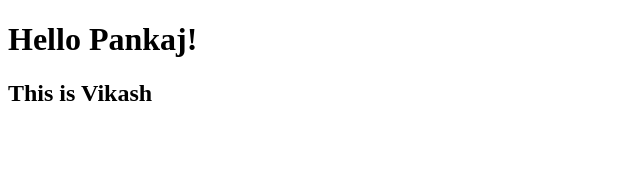
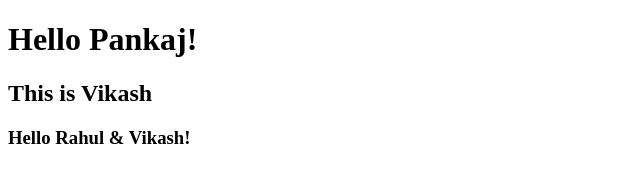
Before and after one commit to neegexvikash/git-practice, a plain HTML site: page index.html in a window 1280 px wide. Shown: the whole page, without its empty margins (0-640 px from the left). Drawn offline with Linux system fonts and the light colour scheme.

Commit message:
Update Rahul feature

```diff
--- a/index.html
+++ b/index.html
@@ -6,5 +6,6 @@
 <body>
     <h1>Hello Pankaj!</h1>
     <h2>This is Vikash</h2>
+    <h3>Hello Rahul & Vikash!</h3>
 </body>
 </html>
```
